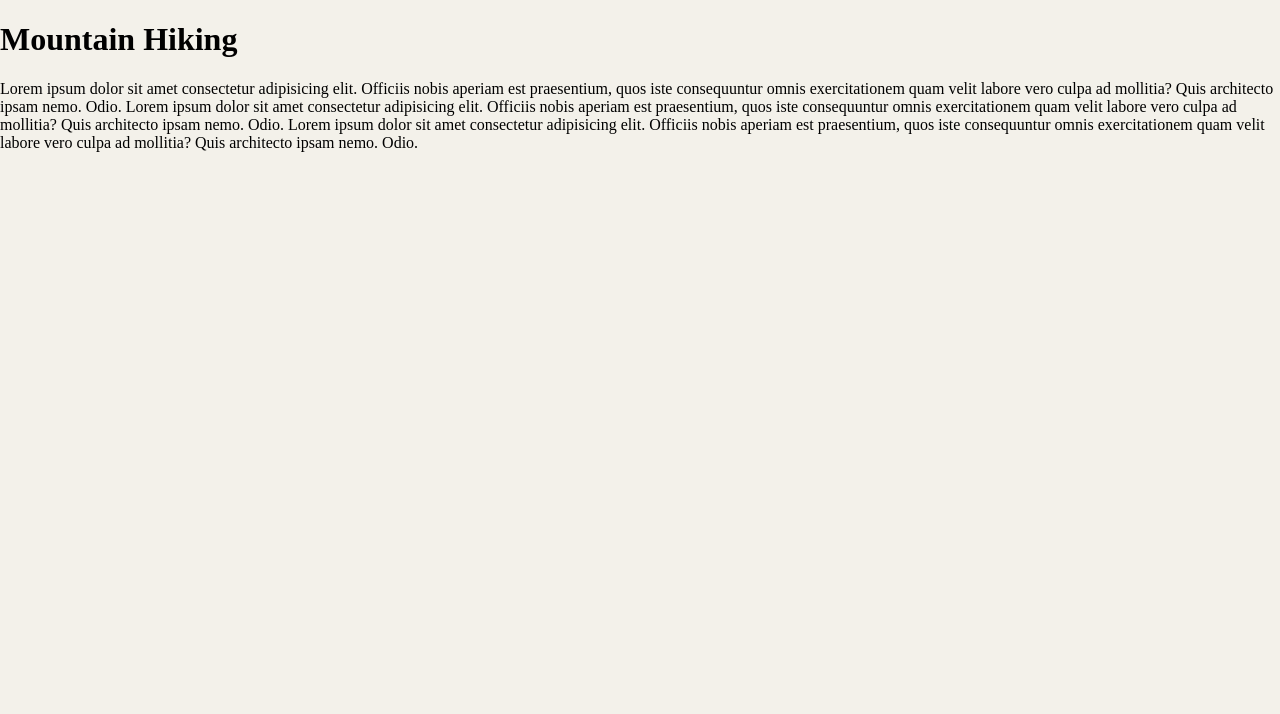
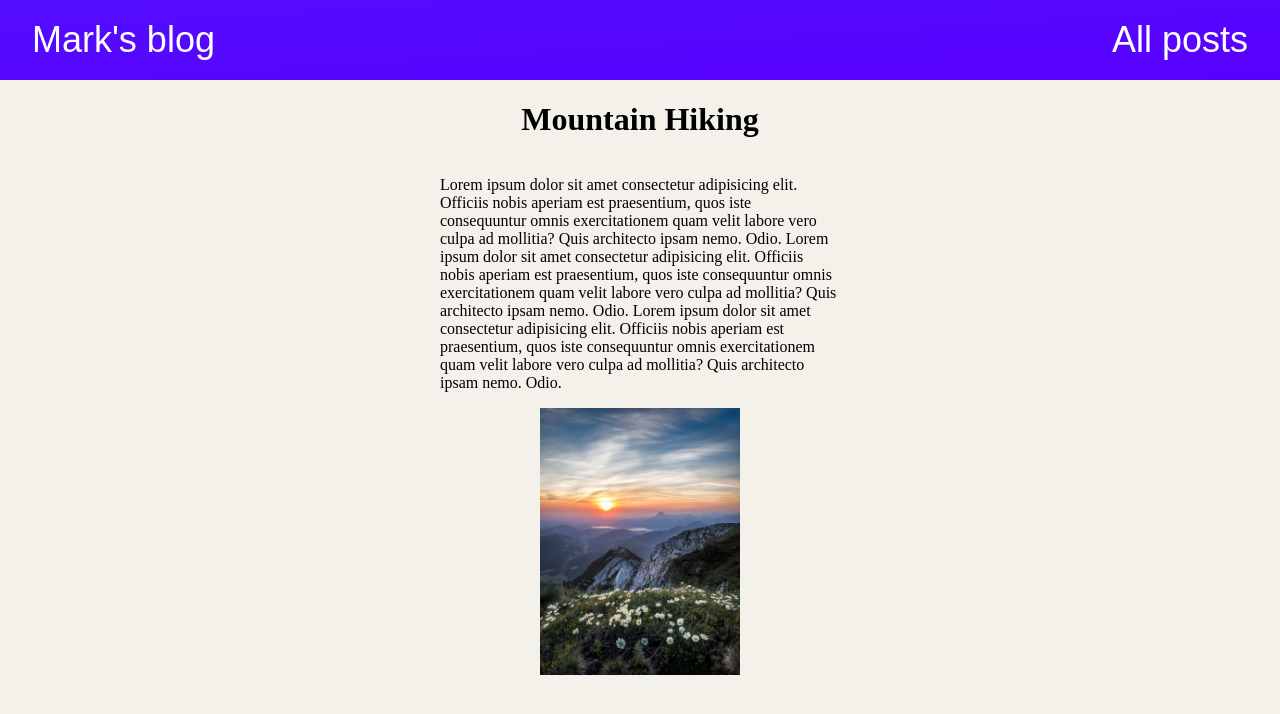
Before and after one commit to MarkpentX/my-blog, a Django app: page /posts/hike-in-the-mountains in a window 1280 px wide. Shown: the top 714 px of the page. Run offline with Django 5.2, Linux system fonts and the light colour scheme.

Commit message:
finish the project

```diff
--- /dev/null
+++ b/posts/static/posts/specific_post.css
@@ -0,0 +1,15 @@
+.mainContainer{
+    display: grid;
+    grid-template-rows: auto auto auto;
+    align-items: center;
+    justify-items: center;
+
+}
+
+.mainContainer img{
+    width: 200px;
+}
+
+.mainContainer p{
+    width: 400px;
+}
--- a/posts/templates/posts/specific_post.html
+++ b/posts/templates/posts/specific_post.html
@@ -1,15 +1,16 @@
 {% extends 'layout.html' %}
+{% load static %}
 
-{% block page_title %}
-    test
+{% block css_files %}
+    <link rel="stylesheet" href="{% static 'posts/header.css' %}">
+    <link rel="stylesheet" href="{% static 'posts/specific_post.css' %}">
 {% endblock %}
 
 {% block content %}
-    <h1>{{ post.title }}</h1>
-    <p>{{ post.content }}</p>
+    {% include 'posts/includes/header.html' %}
+    <div class="mainContainer">
+         <h1 >{{ post.title }}</h1>
+         <p>{{ post.content }}</p>
+        <img src='{% static "posts/images/" %}{{ post.image }}' alt="{{ post.image }}">
+    </div>
 {% endblock %}
-
-
-HOMEWORK:
-1. Добавити Header
-2. Зробити красиву сторінку використовуючи grid css (мінімум - зробити все по центру)
--- a/posts/views.py
+++ b/posts/views.py
@@ -83,12 +83,10 @@ def posts(request):
 
 
 def specific_post(request, slug):
-    # Перевірити чи є СЛАГ в списку словників
-
     for item in posts_list:
         if item["slug"] == slug:
             return render(request, 'posts/specific_post.html', {
                 "post": item
             })
-        else:
-            return Http404()
+
+    return Http404()
```
